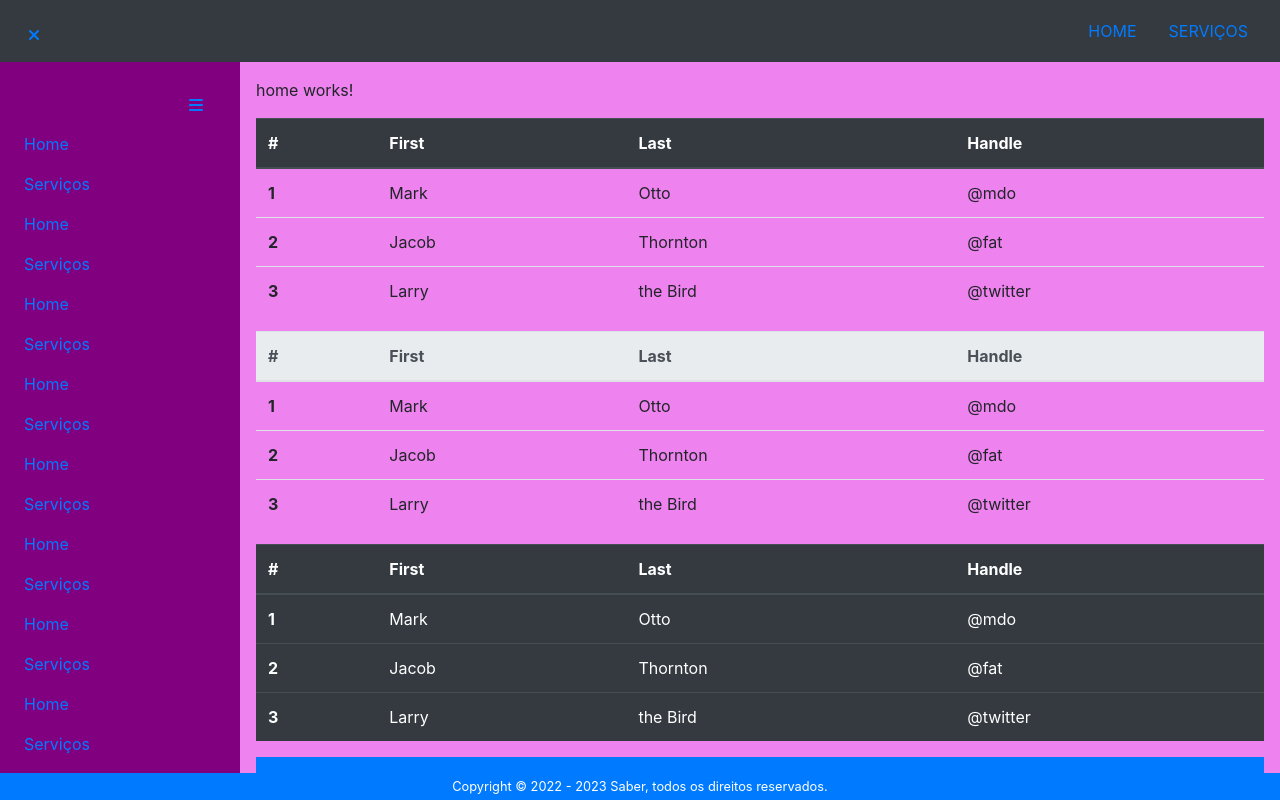
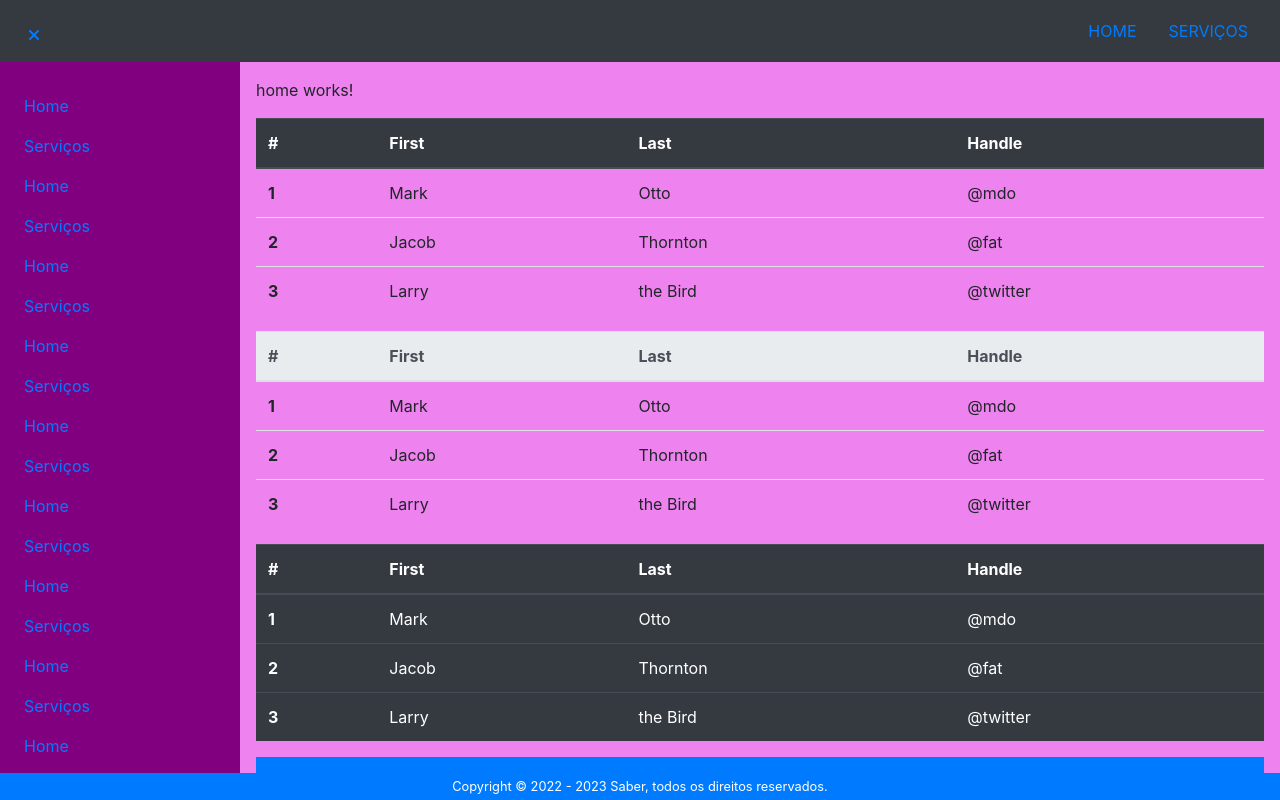
Before and after one commit to joel-estumano/menu-responsivo, an Angular app: page /home in a window 1280 px wide. Built offline with nearby package versions, Linux system fonts and the light colour scheme.

Commit message:
ENTREGA PARA TESTES

```diff
--- a/src/app/layout/components/menu-responsivo/menu-controle.service.ts
+++ b/src/app/layout/components/menu-responsivo/menu-controle.service.ts
@@ -14,12 +14,10 @@ export class MenuControleService {
   }
 
   public menuOpen(open: boolean) {
-    console.log('menu open: ', open)
     this.subjectMenuOpen.next(open);
   }
 
   public menuVisible(visivel: boolean) {
-    console.log('menu visivel: ', visivel)
     this.subjectVisibilidade.next(visivel);
   }
 
--- a/src/app/layout/components/menu-responsivo/menu-responsivo.component.css
+++ b/src/app/layout/components/menu-responsivo/menu-responsivo.component.css
@@ -19,7 +19,6 @@
   outline: 1px solid slategrey;
 }
 
-
 .menu-offcanvas {
   position: fixed;
   top: 0px;
@@ -27,6 +26,6 @@
   width: 240px;
   padding: 16px;
   overflow-y: auto;
-  background-color: var(--gray-dark);
-  z-index: 10000000;
+  background-color: #343a40ef;
+  z-index: 10000;
 }
--- a/src/app/layout/components/menu-responsivo/menu-responsivo.component.html
+++ b/src/app/layout/components/menu-responsivo/menu-responsivo.component.html
@@ -1,12 +1,11 @@
 <div #menu class="d-none">
-    <!-- <div class="offcanvas-collapse open"> -->
     <ul class="navbar-nav w-100">
 
-        <li class="nav-item p-0 m-0" style="text-align: end;">
-            <button class="btn btn-primary-outline" (click)="menuOpen(menu)" *ngIf="{
+        <li class="nav-item p-0 m-0" style="text-align: end;" (click)="menuOpen(menu)" *ngIf="{
             open: open$ | async,
             visivel: visivel$ | async
         } as menu">
+            <button *ngIf="!menu.visivel" class="btn btn-primary-outline">
                 <i class="text-primary fa-solid" [ngClass]="menu.open && menu.visivel ? 'fa-bars' : 'fa-xmark'"></i>
             </button>
         </li>
--- a/src/app/layout/components/menu-responsivo/menu-responsivo.component.ts
+++ b/src/app/layout/components/menu-responsivo/menu-responsivo.component.ts
@@ -6,7 +6,7 @@ import {
   Renderer2,
   ViewChild,
 } from '@angular/core';
-import { map, Observable } from 'rxjs';
+import { lastValueFrom, map, Observable } from 'rxjs';
 import { MenuControleService } from './menu-controle.service';
 
 @Component({
@@ -22,8 +22,8 @@ export class MenuResponsivoComponent implements AfterViewInit {
   public open$: Observable<boolean> = new Observable();
   public visivel$: Observable<boolean> = new Observable();
 
-  private open: boolean = true;
-  public visivel: boolean = true;
+  private open: boolean = false;
+  private visivel: boolean = false;
 
   @HostListener('window:load', ['$event'])
   @HostListener('window:scroll', ['$event'])
@@ -31,8 +31,10 @@ export class MenuResponsivoComponent implements AfterViewInit {
   onWindowScroll(event?: any) {
     if (this.elementRef.nativeElement.offsetParent?.className) {
       this.mControlService.menuVisible(true);
+      this.mControlService.menuOpen(true);
     } else {
       this.mControlService.menuVisible(false);
+      this.mControlService.menuOpen(false);
     }
   }
 
@@ -55,6 +57,7 @@ export class MenuResponsivoComponent implements AfterViewInit {
   }
 
   ngAfterViewInit(): void {
+    this.onWindowScroll();
     this.mControlService.getSourceMenuOpen().subscribe((isOpen) => {
       this.open = isOpen;
 
@@ -85,7 +88,6 @@ export class MenuResponsivoComponent implements AfterViewInit {
           });
         }
       }
-
     });
   }
 
--- a/src/app/layout/layout.component.ts
+++ b/src/app/layout/layout.component.ts
@@ -15,7 +15,7 @@ export class LayoutComponent {
       map((visivel: boolean) => {
         return { visivel: visivel };
       }),
-      debounceTime(250),
+      debounceTime(500),
       distinctUntilChanged()
     );
   }
```
